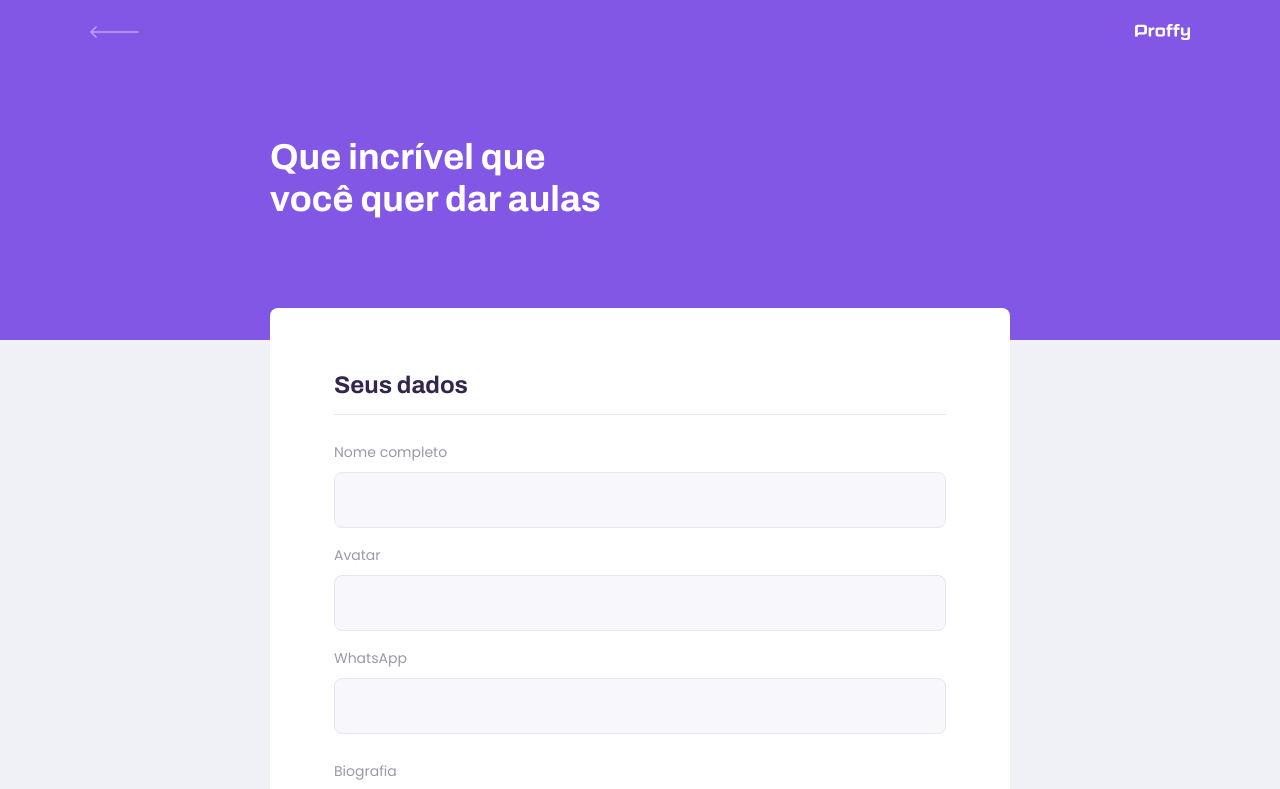
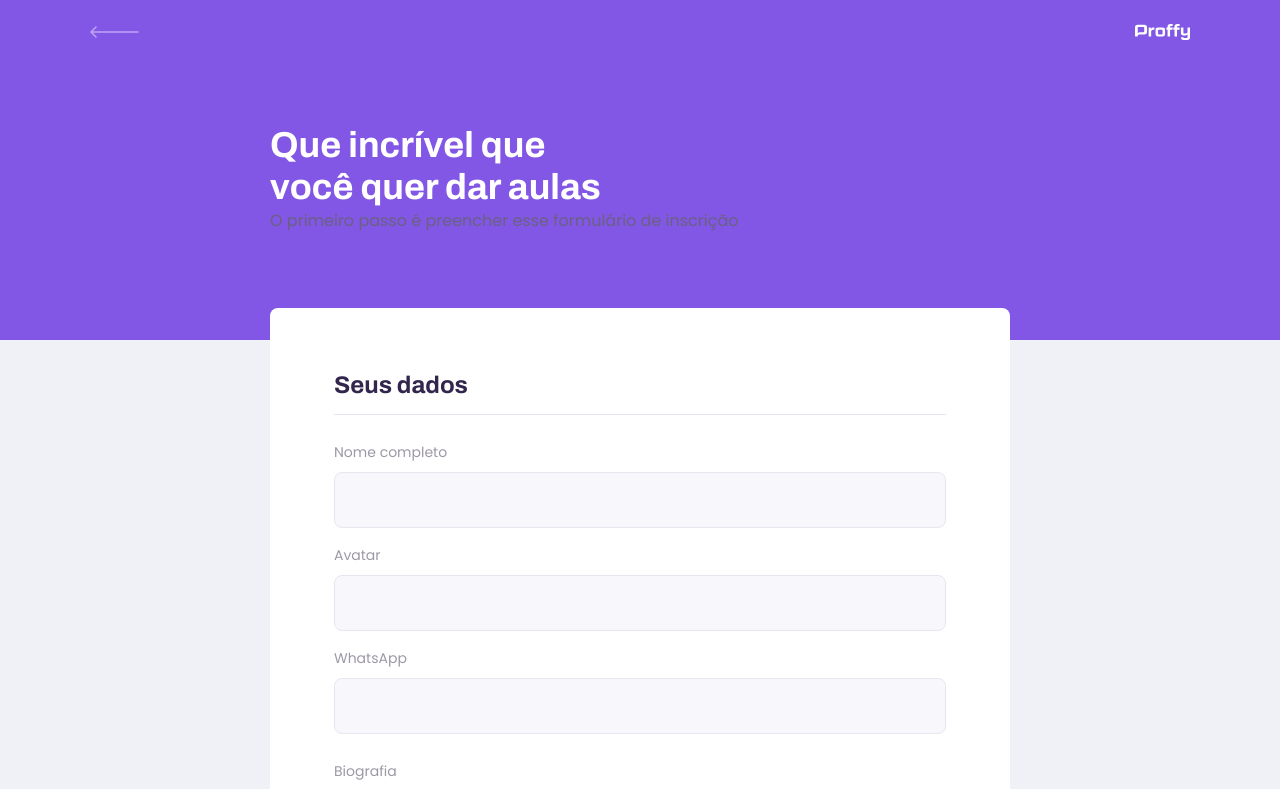
Before and after one commit to amorimmaria/proffy-nlw, a React (Create React App) app in the folder web/: page /give-classes in a window 1280 px wide. Shown: the top 789 px of the page. Built offline with nearby package versions, Linux system fonts and the light colour scheme.

Commit message:
Atualizando o indez do PageHeader

```diff
--- a/web/src/components/PageHeader/index.tsx
+++ b/web/src/components/PageHeader/index.tsx
@@ -9,6 +9,7 @@ import './styles.css';
 
 interface PageHeaderProps{
   title: string;
+  description?: string;
 }
 
 
@@ -24,7 +25,7 @@ const PageHeader: React.FC<PageHeaderProps> = (props)=>{
 
       <div className="header-content">
         <strong>{props.title}</strong>
-
+        {props.description && <p>{props.description}</p>}
         {props.children}
       </div>
     </header>
```
